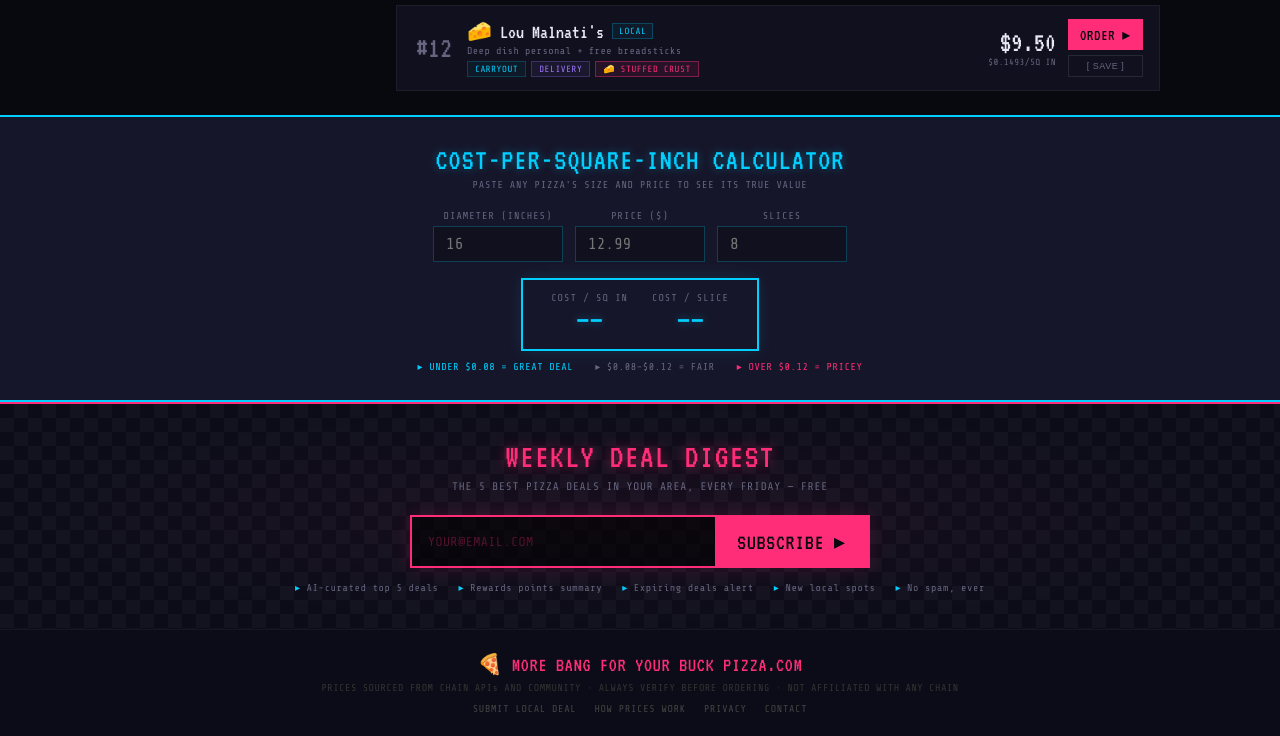
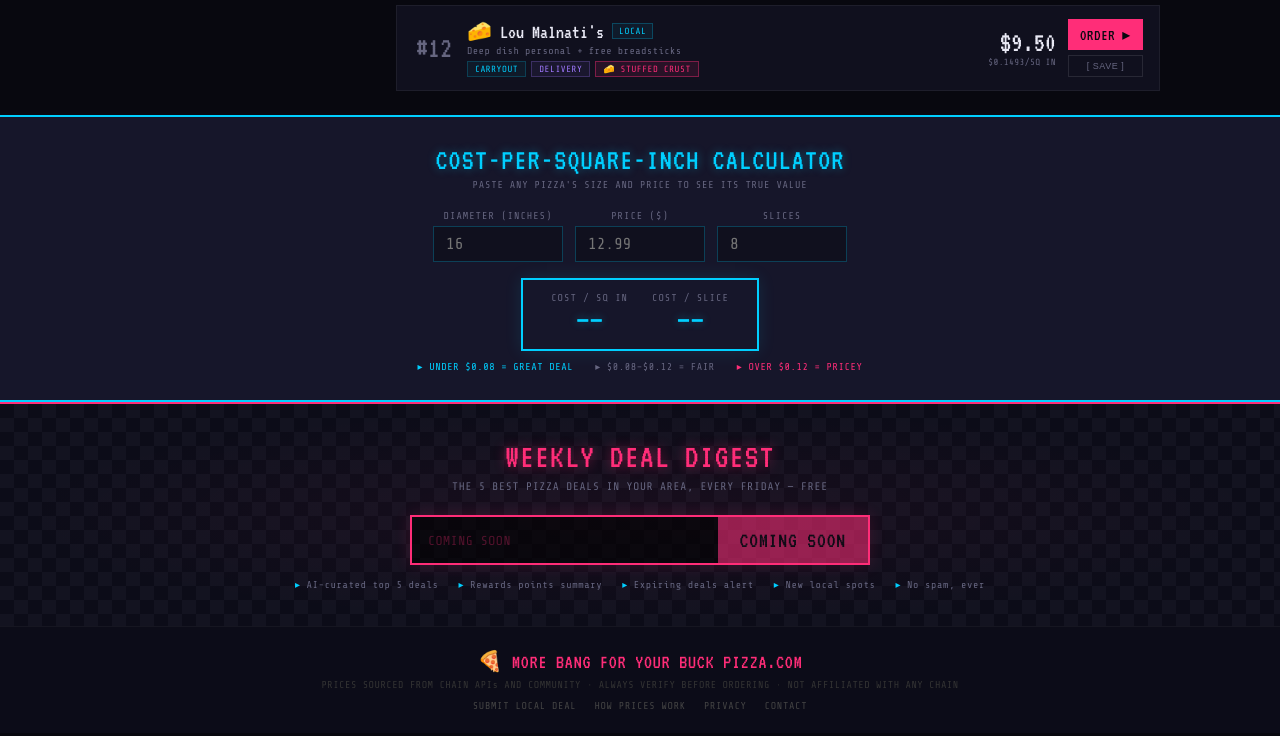
Before and after one commit to night-raptor/MBFYBPIZZA, a plain HTML site: page index.html in a window 1280 px wide. Shown: the part 1799-2535 px from the top of the page. Drawn offline with nearby package versions, Linux system fonts and the light colour scheme.

Commit message:
Add files via upload

```diff
--- a/index.html
+++ b/index.html
@@ -1052,13 +1052,13 @@
   </div>
 </div>
 
-<!-- WEEKLY DIGEST -->
+<!-- WEEKLY DIGEST (coming soon) -->
 <div class="digest">
   <div class="digest-title">WEEKLY DEAL DIGEST</div>
   <div class="digest-sub">THE 5 BEST PIZZA DEALS IN YOUR AREA, EVERY FRIDAY — FREE</div>
   <div class="digest-form">
-    <input class="digest-in" type="email" placeholder="YOUR@EMAIL.COM" id="digestEmail">
-    <button class="digest-btn" onclick="signupDigest()">SUBSCRIBE ▸</button>
+    <input class="digest-in" type="email" placeholder="COMING SOON" id="digestEmail" disabled>
+    <button class="digest-btn" id="digestBtn" disabled style="opacity:.55;cursor:not-allowed;">COMING SOON</button>
   </div>
   <div class="digest-perks">
     <span class="digest-perk">AI-curated top 5 deals</span>
@@ -1183,17 +1183,17 @@
       <button class="m-close" onclick="closeM('alertM')">✕</button>
     </div>
     <div class="m-body">
-      <p class="c-note" style="margin-bottom:14px;">WE'LL TEXT OR EMAIL YOU WHEN A PIZZA DEAL DROPS BELOW YOUR TARGET PRICE NEAR YOU.</p>
-      <div style="margin-bottom:10px;">
+      <p class="c-note" style="margin-bottom:14px;">SET A TARGET PRICE AND WE'LL TEXT OR EMAIL YOU WHEN A PIZZA DEAL DROPS BELOW IT NEAR YOU. THIS FEATURE IS LAUNCHING SOON.</p>
+      <div style="margin-bottom:10px;opacity:.6;">
         <div style="font-size:10px;color:var(--dim);text-transform:uppercase;letter-spacing:.08em;margin-bottom:6px;">Alert me when a large drops below:</div>
         <div style="display:flex;align-items:center;gap:8px;">
           <span style="font-family:var(--font-d);font-size:28px;color:var(--pink);">$</span>
-          <input type="number" value="10" style="flex:1;padding:10px;background:var(--panel2);border:1px solid var(--border-p);color:var(--pink);font-family:var(--font-m);font-size:16px;outline:none;">
+          <input type="number" value="10" disabled style="flex:1;padding:10px;background:var(--panel2);border:1px solid var(--border-p);color:var(--pink);font-family:var(--font-m);font-size:16px;outline:none;cursor:not-allowed;">
         </div>
       </div>
-      <input class="c-in" type="email" placeholder="YOUR@EMAIL.COM">
-      <input class="c-in" type="tel" placeholder="PHONE (OPTIONAL — FOR TEXTS)">
-      <button class="btn-go" style="width:100%;padding:12px;font-size:22px;text-align:center;background:var(--pink);" onclick="closeM('alertM');toast('PRICE ALERT SET! WE\'LL NOTIFY YOU ▸')">SET ALERT ▸</button>
+      <input class="c-in" type="email" placeholder="COMING SOON" disabled style="opacity:.6;cursor:not-allowed;">
+      <input class="c-in" type="tel" placeholder="COMING SOON" disabled style="opacity:.6;cursor:not-allowed;">
+      <button class="btn-go" disabled style="width:100%;padding:12px;font-size:22px;text-align:center;background:var(--pink);opacity:.55;cursor:not-allowed;">COMING SOON</button>
     </div>
   </div>
 </div>
@@ -1550,12 +1550,23 @@
   document.getElementById('sliceR').textContent = s > 0 ? '$' + (p/s).toFixed(2) : '——';
 }
 
-// ── DIGEST ────────────────────────────────────────────────────────────────────
+// ── DIGEST (COMING SOON) ──────────────────────────────────────────────────────
+// The newsletter signup is intentionally disabled for the static/test deploy.
+// Collecting emails and sending a weekly digest both require a backend / email
+// service. To turn this on: wire the form to an email service (Mailchimp,
+// Buttondown, ConvertKit, Beehiiv) via their embed or API, then re-enable the
+// input + button in the HTML and restore the logic below.
 function signupDigest() {
+  // Coming-soon guard: do nothing on the live static site.
+  return;
+
+  /* --- ENABLE WHEN AN EMAIL SERVICE IS CONNECTED ---
   const v = document.getElementById('digestEmail').value.trim();
   if (!v || !v.includes('@')) { toast('ENTER A VALID EMAIL ADDRESS'); return; }
+  // POST the address to your email service / serverless endpoint here.
   document.getElementById('digestEmail').value = '';
   toast('SUBSCRIBED! FIRST DIGEST ARRIVES THIS FRIDAY ▸');
+  --- END ENABLE BLOCK --- */
 }
 
 // ── TOAST ─────────────────────────────────────────────────────────────────────
```
